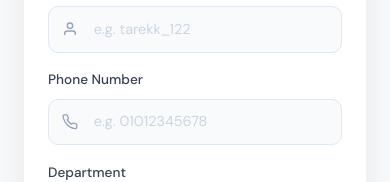
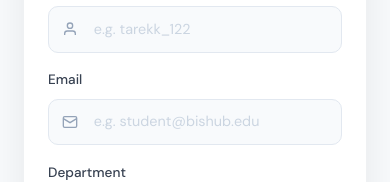
Before and after one commit to Mohamed-tarek107/Campus-Hub, an Angular app in the folder frontend/: page /register in a window 390 px wide. Shown: the part 669-851 px from the top of the page. Built offline with nearby package versions, Linux system fonts and the light colour scheme.

Commit message:
Transtioning from phone number to email

```diff
--- a/frontend/src/app/components/register-page/register-page.html
+++ b/frontend/src/app/components/register-page/register-page.html
@@ -24,14 +24,14 @@
                 </div>
 
                 <div class="field">
-                    <label for="phone">Phone Number</label>
+                    <label for="email">Email</label>
                     <div class="input-wrap">
                         <svg class="icon-left" viewBox="0 0 24 24" fill="none" stroke="currentColor" stroke-width="2">
-                            <path
-                                d="M22 16.92v3a2 2 0 0 1-2.18 2 19.79 19.79 0 0 1-8.63-3.07A19.5 19.5 0 0 1 4.69 12 19.79 19.79 0 0 1 1.63 3.38 2 2 0 0 1 3.6 1.21h3a2 2 0 0 1 2 1.72c.127.96.361 1.903.7 2.81a2 2 0 0 1-.45 2.11L7.91 8.85a16 16 0 0 0 6.29 6.29l.95-.96a2 2 0 0 1 2.11-.45c.907.339 1.85.573 2.81.7A2 2 0 0 1 22 16.92z" />
+                            <rect x="2" y="4" width="20" height="16" rx="2" />
+                            <path d="M22 7 12 13 2 7" />
                         </svg>
-                        <input id="phone" type="tel" [(ngModel)]="form.phone_number" name="phone_number"
-                            placeholder="e.g. 01012345678" required />
+                        <input id="email" type="email" [(ngModel)]="form.email" name="email"
+                            placeholder="e.g. student@bishub.edu" required />
                     </div>
                 </div>
 
--- a/frontend/src/app/components/register-page/register-page.ts
+++ b/frontend/src/app/components/register-page/register-page.ts
@@ -14,7 +14,7 @@ export class RegisterPage {
 
   form = {
     username: '',
-    phone_number: '',
+    email: '',
     department: '',
     year: '',
     password: '',
@@ -29,7 +29,7 @@ export class RegisterPage {
   constructor(private router: Router) { }
 
   async onRegister() {
-    if (!this.form.username || !this.form.phone_number ||
+    if (!this.form.username || !this.form.email ||
       !this.form.department || !this.form.year ||
       !this.form.password || !this.form.confirmpassword) {
       this.errorMessage = 'Please fill in all fields.';
```
Also changed, not shown: 1 other file (tests, documents, lock files or other folders).
